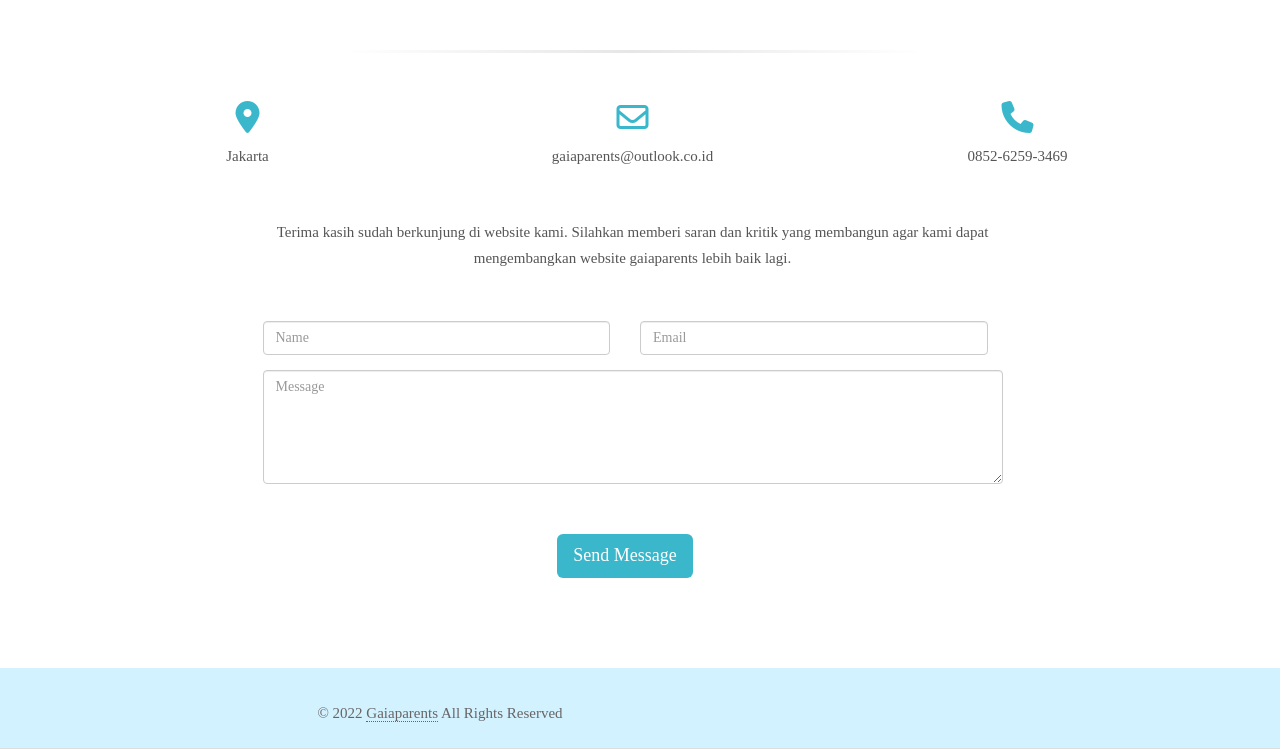
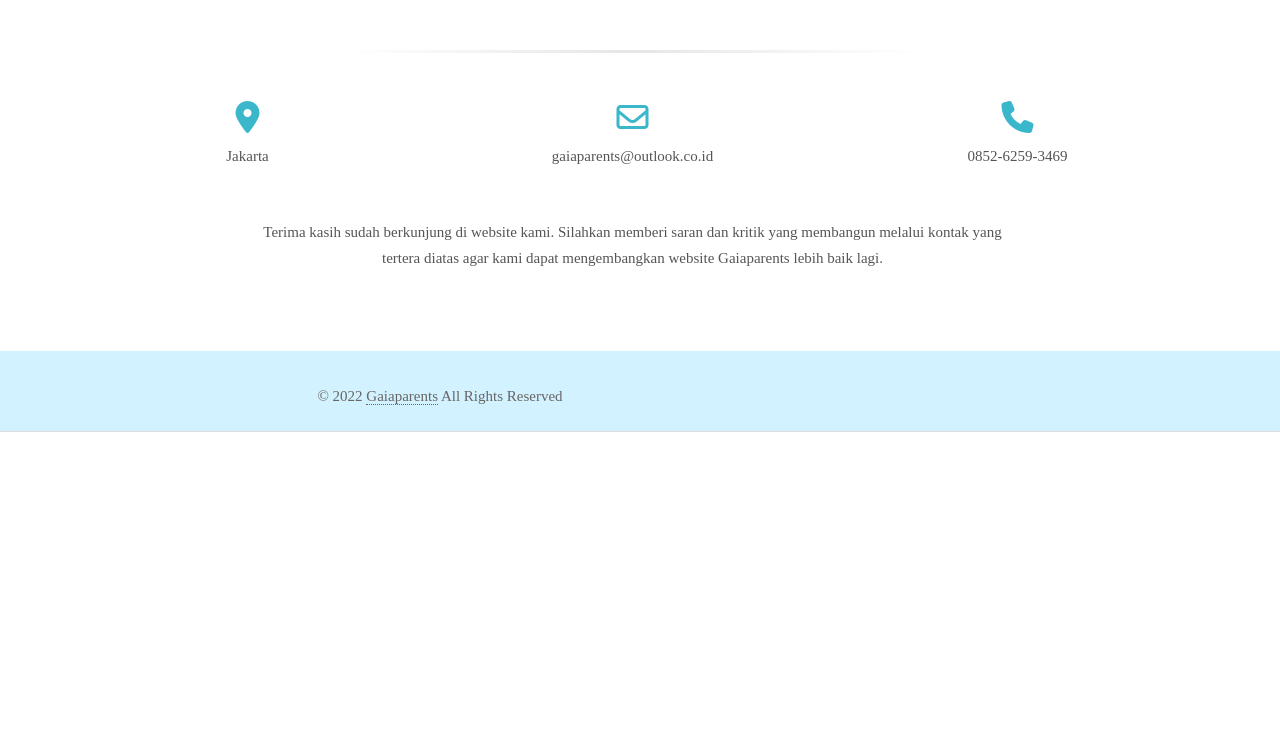
Before and after one commit to adhityadimas22/chatbot_hampir_fix, a Flask app: page / in a window 1280 px wide. Shown: the part 4261-5010 px from the top of the page. After the commit the page ends 4693 px from the top, so only its background shows below. Run offline with Flask 2, Linux system fonts and the light colour scheme; parts of the project's set-up code (start-up, migrations or seed data) failed here and were passed over; some libraries are stand-ins or nearby versions; some web fonts are replaced.

Commit message:
Update index.html

```diff
--- a/templates/index.html
+++ b/templates/index.html
@@ -421,23 +421,9 @@
     </div>
     <div class="row">
       <div class="col-lg-8 col-lg-offset-2 centered">
-        <p>Terima kasih sudah berkunjung di website kami. Silahkan memberi saran dan kritik yang membangun agar kami dapat mengembangkan website gaiaparents lebih baik lagi.</p>
+        <p>Terima kasih sudah berkunjung di website kami. Silahkan memberi saran dan kritik yang membangun melalui kontak yang tertera diatas agar kami dapat mengembangkan website Gaiaparents lebih baik lagi.</p>
         <form id="contact" method="post" class="form" role="form">
           <div class="row">
-            <div class="col-xs-6 col-md-6 form-group">
-              <input class="form-control" id="name" name="name" placeholder="Name" type="text" required />
-            </div>
-            <div class="col-xs-6 col-md-6 form-group">
-              <input class="form-control" id="email" name="email" placeholder="Email" type="email" required />
-            </div>
-          </div>
-          <textarea class="form-control" id="message" name="message" placeholder="Message" rows="5"></textarea>
-          <div class="row">
-            <div class="col-xs-12 col-md-12">
-              <button class="btn btn btn-lg" type="submit">Send Message</button>
-            </div>
-          </div>
-        </form>
         <!-- form -->
       </div>
     </div>
```
